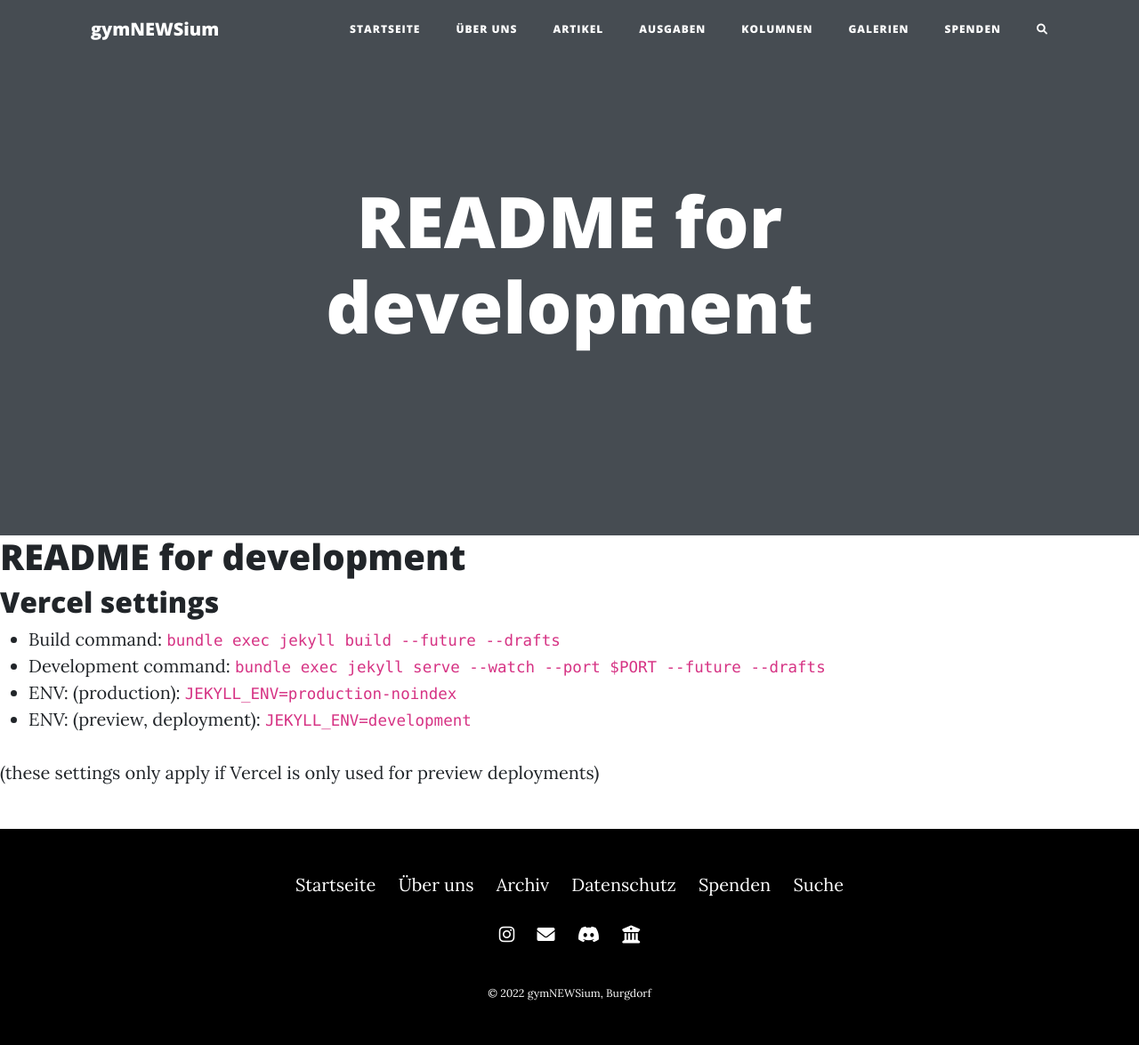
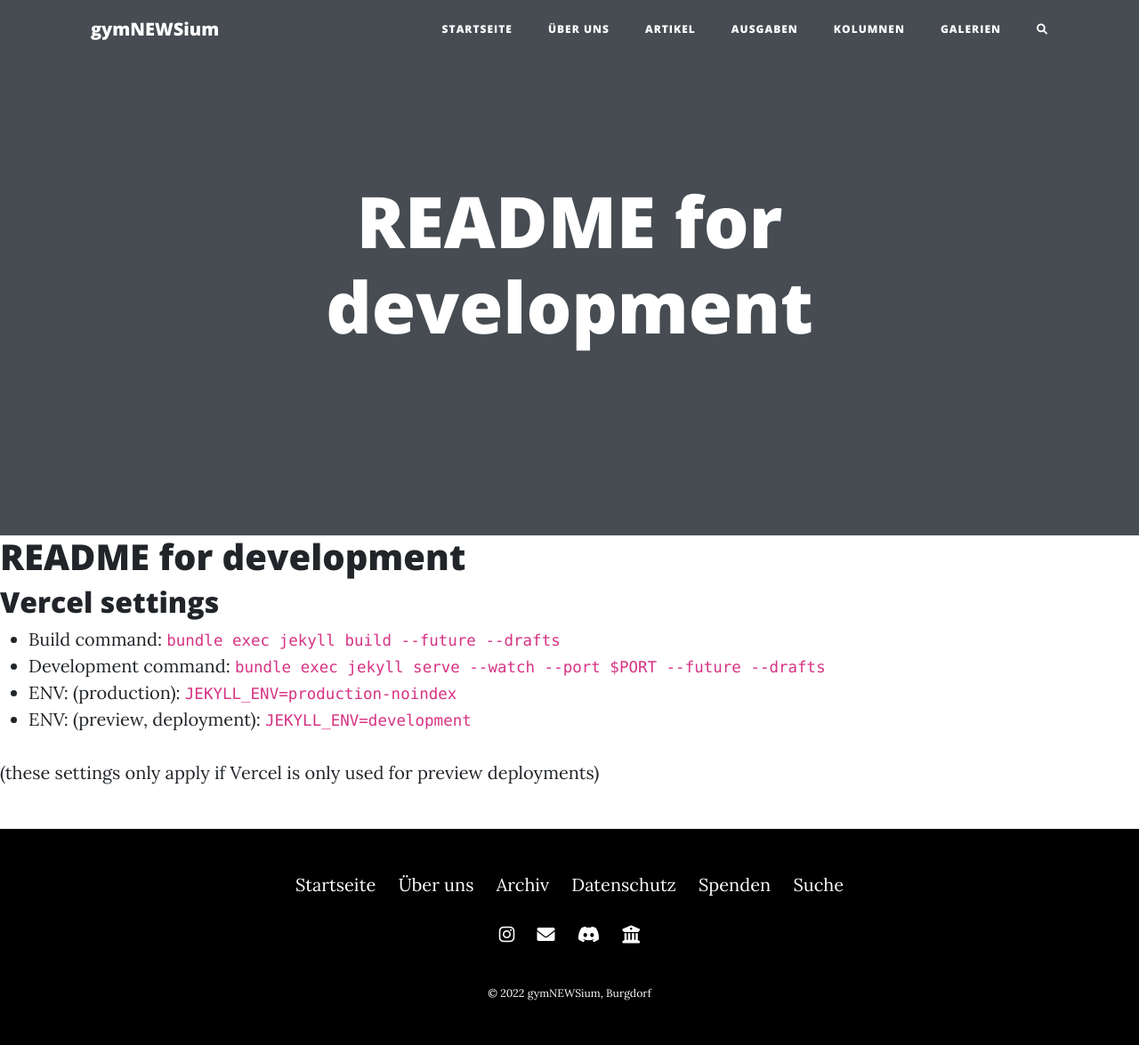
Before and after one commit to gymnewsium/gymnewsium.github.io, a Jekyll site: the page built from README-dev.md, in a window 1280 px wide. Shown: the whole page at 89% size. Built offline with Jekyll 4.4.1, drawn with Linux system fonts in a browser that asks for light colours; our own code applies the rules of GitHub Pages for plain Markdown files.

Commit message:
Removed "Spenden" from main menu

```diff
--- a/_layouts/base.html
+++ b/_layouts/base.html
@@ -64,7 +64,6 @@
                         <li class="nav-item"><a class="nav-link" href="/releases/">Ausgaben</a></li>
                         <li class="nav-item"><a class="nav-link" href="/kolumnen/">Kolumnen</a></li>
                         <li class="nav-item"><a class="nav-link" href="/galerien/">Galerien</a></li>
-                        <li class="nav-item"><a class="nav-link" href="/spenden/">Spenden</a></li>
                         <li class="nav-item"><a class="nav-link" href="/search/"><i class="fas fa-search"></i></a></li>
                     </ul>
                 </div>
```
